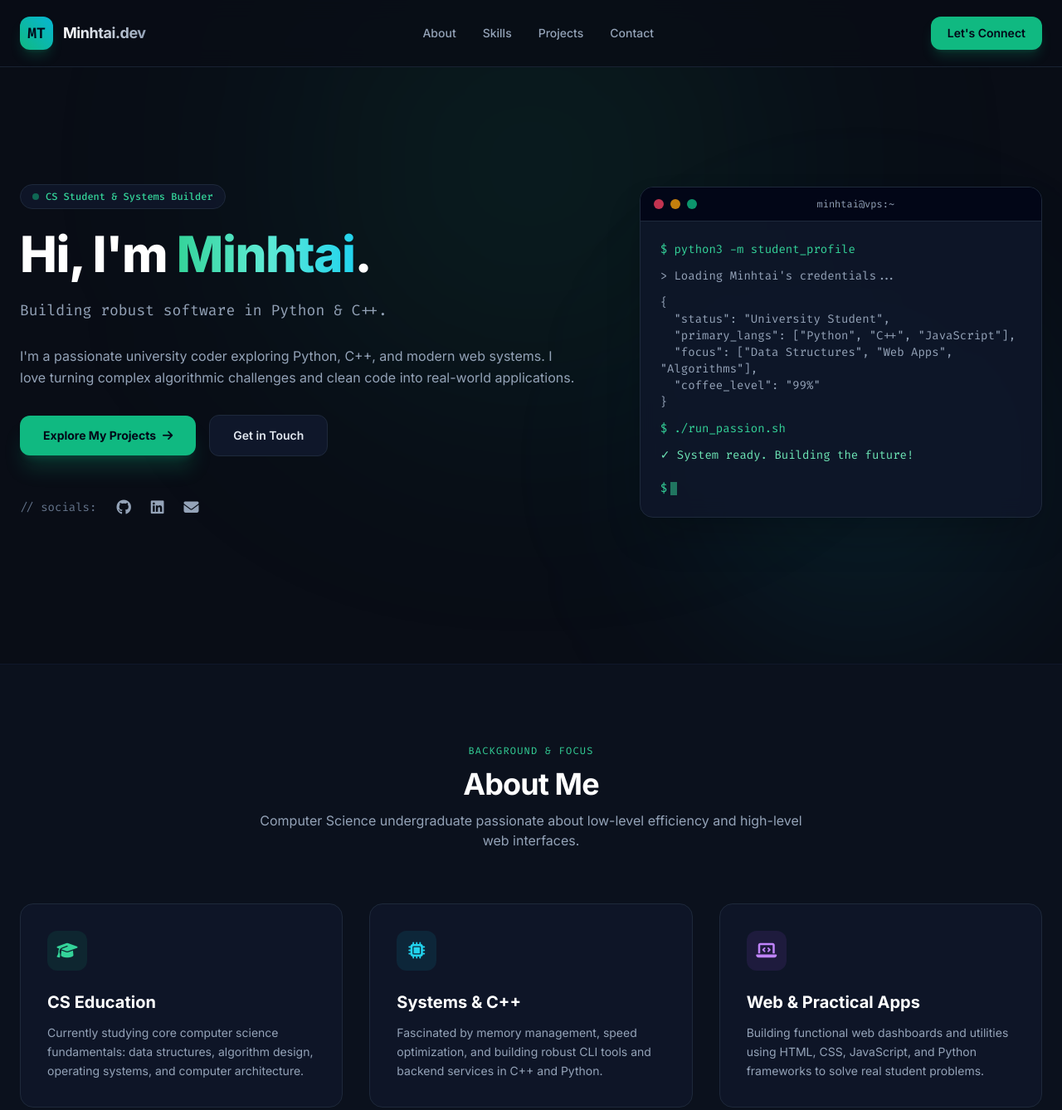
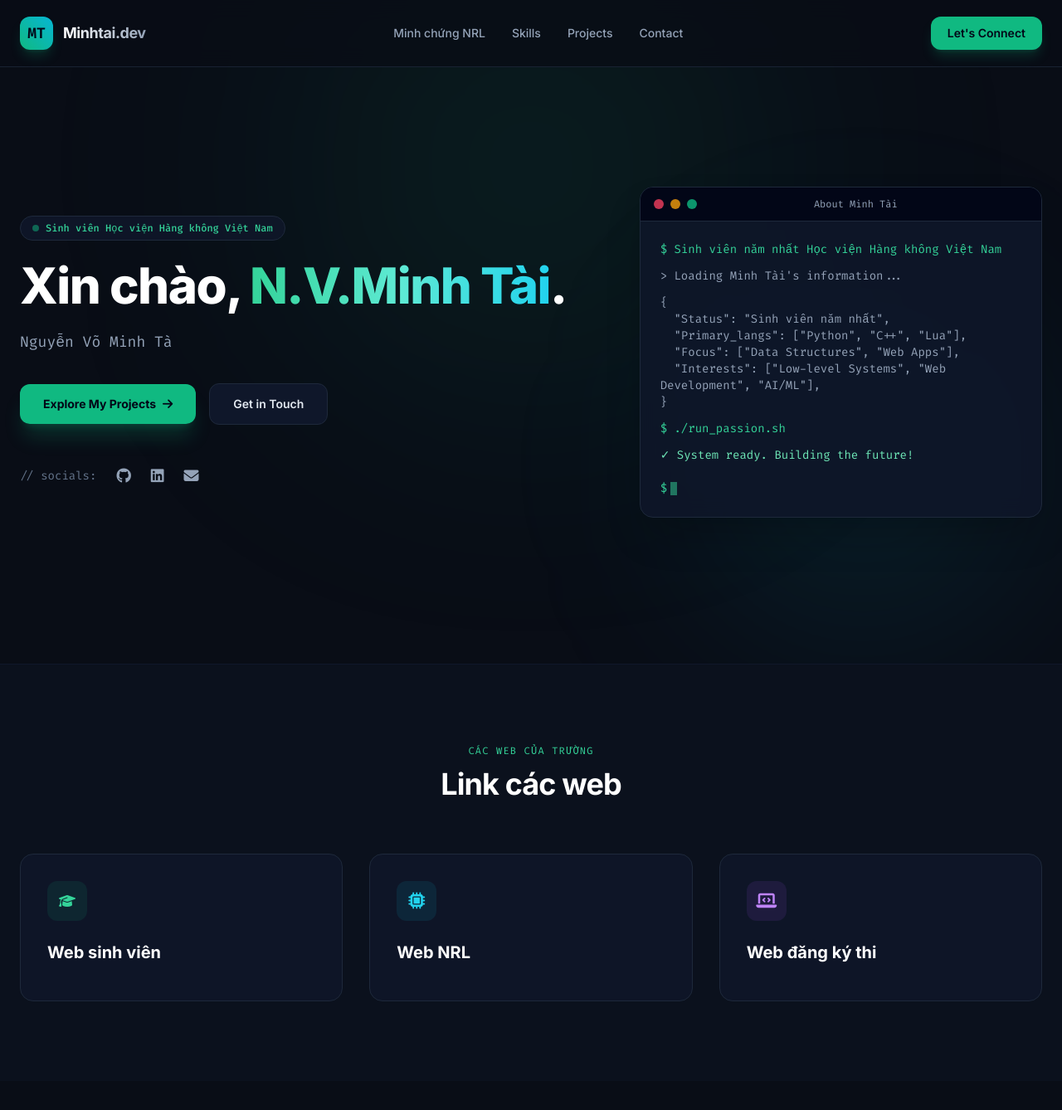
Before and after one commit to Jack-del-cloud/Jack-del-cloud.github.io, a plain HTML site: page index.html in a window 1280 px wide. Shown: the top 1338 px of the page at 83% size. Drawn offline with nearby package versions, Linux system fonts and the light colour scheme.

Commit message:
Update index.html with Vietnamese content

```diff
--- a/index.html
+++ b/index.html
@@ -3,7 +3,7 @@
 <head>
     <meta charset="UTF-8">
     <meta name="viewport" content="width=device-width, initial-scale=1.0">
-    <title>Minhtai — Software Engineer & CS Student</title>
+    <title>Minhtai — Sinh vien VAU</title>
     <!-- Tailwind CSS CDN -->
     <script src="https://cdn.tailwindcss.com"></script>
     <script>
@@ -69,7 +69,7 @@
 
             <!-- Desktop Nav Links -->
             <nav class="hidden md:flex items-center gap-8 text-sm font-medium text-slate-400">
-                <a href="#about" class="hover:text-emerald-400 transition-colors">About</a>
+                <a href="#about" class="hover:text-emerald-400 transition-colors">Minh chứng NRL</a>
                 <a href="#skills" class="hover:text-emerald-400 transition-colors">Skills</a>
                 <a href="#projects" class="hover:text-emerald-400 transition-colors">Projects</a>
                 <a href="#contact" class="hover:text-emerald-400 transition-colors">Contact</a>
@@ -88,7 +88,7 @@
 
         <!-- Mobile Navigation Drawer -->
         <div id="mobileMenu" class="hidden md:hidden bg-slate-900/95 border-b border-slate-800 px-6 py-6 space-y-4 shadow-xl backdrop-blur-md">
-            <a href="#about" class="block text-slate-300 hover:text-emerald-400 font-medium py-1">About</a>
+            <a href="#about" class="block text-slate-300 hover:text-emerald-400 font-medium py-1">Minh chứng NRL</a>
             <a href="#skills" class="block text-slate-300 hover:text-emerald-400 font-medium py-1">Skills</a>
             <a href="#projects" class="block text-slate-300 hover:text-emerald-400 font-medium py-1">Projects</a>
             <a href="#contact" class="block text-slate-300 hover:text-emerald-400 font-medium py-1">Contact</a>
@@ -104,16 +104,14 @@
             <div class="lg:col-span-7 space-y-6">
                 <div class="inline-flex items-center gap-2 px-3.5 py-1.5 rounded-full bg-slate-900/90 border border-slate-800 text-emerald-400 text-xs font-medium font-code">
                     <span class="w-2 h-2 rounded-full bg-emerald-500 animate-pulse"></span>
-                    CS Student & Systems Builder
+                    Sinh viên Học viện Hàng không Việt Nam
                 </div>
                 <h1 class="text-4xl sm:text-6xl font-extrabold tracking-tight text-white leading-tight">
-                    Hi, I'm <span class="bg-gradient-to-r from-emerald-400 via-teal-300 to-cyan-400 bg-clip-text text-transparent">Minhtai</span>.
+                    Xin chào, <span class="bg-gradient-to-r from-emerald-400 via-teal-300 to-cyan-400 bg-clip-text text-transparent">N.V.Minh Tài</span>.
                 </h1>
                 <p id="typedSubtitle" class="text-lg text-slate-400 max-w-2xl font-code h-8 text-emerald-300/95">
                     <!-- Dynamic typing text inserted via JS -->
                 </p>
-                <p class="text-slate-400 max-w-2xl leading-relaxed">
-                    I'm a passionate university coder exploring Python, C++, and modern web systems. I love turning complex algorithmic challenges and clean code into real-world applications.
                 </p>
                 <div class="flex flex-wrap items-center gap-4 pt-2">
                     <a href="#projects" class="px-7 py-3.5 rounded-xl bg-emerald-500 hover:bg-emerald-600 text-slate-950 font-bold text-sm shadow-xl shadow-emerald-500/20 transition-all flex items-center gap-2 group">
@@ -140,19 +138,20 @@
                             <span class="w-3 h-3 rounded-full bg-amber-500/80"></span>
                             <span class="w-3 h-3 rounded-full bg-emerald-500/80"></span>
                         </div>
-                        <span class="text-xs font-code text-slate-400">minhtai@vps:~</span>
+                        <span class="text-xs font-code text-slate-400">About Minh Tài</span>
                         <div class="w-4"></div>
                     </div>
                     <div class="p-6 font-code text-xs sm:text-sm text-slate-300 space-y-3">
-                        <p class="text-emerald-400">$ python3 -m student_profile</p>
-                        <p class="text-slate-400">> Loading Minhtai's credentials...</p>
+                        <p class="text-emerald-400">$ Sinh viên năm nhất Học viện Hàng không Việt Nam</p>
+                        <p class="text-slate-400">> Loading Minh Tài's information...</p>
                         <p class="text-slate-400">
                           {<br>
-                          &nbsp;&nbsp;"status": "University Student",<br>
-                          &nbsp;&nbsp;"primary_langs": ["Python", "C++", "JavaScript"],<br>
-                          &nbsp;&nbsp;"focus": ["Data Structures", "Web Apps", "Algorithms"],<br>
-                          &nbsp;&nbsp;"coffee_level": "99%"<br>
+                          &nbsp;&nbsp;"Status": "Sinh viên năm nhất",<br>
+                          &nbsp;&nbsp;"Primary_langs": ["Python", "C++", "Lua"],<br>
+                          &nbsp;&nbsp;"Focus": ["Data Structures", "Web Apps"],<br>
+                          &nbsp;&nbsp;"Interests": ["Low-level Systems", "Web Development", "AI/ML"],<br>
                           }
+
                         </p>
                         <p class="text-emerald-400">$ ./run_passion.sh</p>
                         <p class="text-emerald-300">✓ System ready. Building the future!</p>
@@ -169,40 +168,48 @@
     <section id="about" class="py-24 bg-slate-900/40 border-t border-slate-900 relative">
         <div class="max-w-7xl mx-auto px-6">
             <div class="text-center max-w-2xl mx-auto mb-16 space-y-3">
-                <h2 class="text-xs font-code uppercase tracking-widest text-emerald-400">Background & Focus</h2>
-                <h3 class="text-3xl sm:text-4xl font-bold text-white tracking-tight">About Me</h3>
-                <p class="text-slate-400">Computer Science undergraduate passionate about low-level efficiency and high-level web interfaces.</p>
+                <h2 class="text-xs font-code uppercase tracking-widest text-emerald-400">CÁC WEB CỦA TRƯỜNG</h2>
+                <h3 class="text-3xl sm:text-4xl font-bold text-white tracking-tight">Link các web</h3>
+                <p class="text-slate-400"></p>
             </div>
 
             <div class="grid grid-cols-1 md:grid-cols-3 gap-8">
-                <div class="bg-slate-900/80 border border-slate-800 p-8 rounded-2xl relative group hover:border-emerald-500/50 transition-all">
-                    <div class="w-12 h-12 rounded-xl bg-emerald-500/10 text-emerald-400 flex items-center justify-center text-xl mb-6 group-hover:scale-110 transition-transform">
-                        <i class="fa-solid fa-graduation-cap"></i>
-                    </div>
-                    <h4 class="text-xl font-bold text-white mb-3">CS Education</h4>
-                    <p class="text-slate-400 text-sm leading-relaxed">
-                        Currently studying core computer science fundamentals: data structures, algorithm design, operating systems, and computer architecture.
-                    </p>
-                </div>
+                <div class="bg-slate-900/80 border border-slate-800 p-8 rounded-2xl relative">
+    <!-- THÊM THẺ A Ở ĐÂY -->
+    <a href="https://sv.vau.edu.vn" target="_blank" class="block group">
+        <div class="w-12 h-12 rounded-xl bg-emerald-500/10 text-emerald-400 flex items-center justify-center mb-6">
+            <i class="fa-solid fa-graduation-cap"></i>
+        </div>
+        <h4 class="text-xl font-bold text-white mb-3 group-hover:text-emerald-400 transition-colors">Web sinh viên</h4>
+        <p class="text-slate-400 text-sm leading-relaxed">
+
+        </p>
+    </a>
+    <!-- ĐÓNG THẺ A Ở ĐÂY -->
+</div>
 
                 <div class="bg-slate-900/80 border border-slate-800 p-8 rounded-2xl relative group hover:border-cyan-500/50 transition-all">
+                    <a href="https://nrl.vau.edu.vn" target="_blank" class="block group">
                     <div class="w-12 h-12 rounded-xl bg-cyan-500/10 text-cyan-400 flex items-center justify-center text-xl mb-6 group-hover:scale-110 transition-transform">
                         <i class="fa-solid fa-microchip"></i>
                     </div>
-                    <h4 class="text-xl font-bold text-white mb-3">Systems & C++</h4>
+                    <h4 class="text-xl font-bold text-white mb-3 group-hover:text-cyan-400 transition-colors">Web NRL</h4>
                     <p class="text-slate-400 text-sm leading-relaxed">
-                        Fascinated by memory management, speed optimization, and building robust CLI tools and backend services in C++ and Python.
+
                     </p>
+                </a>
                 </div>
 
                 <div class="bg-slate-900/80 border border-slate-800 p-8 rounded-2xl relative group hover:border-purple-500/50 transition-all">
+                    <a href="https://thi.vau.edu.vn/dashboard" target="_blank" class="block group">
                     <div class="w-12 h-12 rounded-xl bg-purple-500/10 text-purple-400 flex items-center justify-center text-xl mb-6 group-hover:scale-110 transition-transform">
                         <i class="fa-solid fa-laptop-code"></i>
                     </div>
-                    <h4 class="text-xl font-bold text-white mb-3">Web & Practical Apps</h4>
+                    <h4 class="text-xl font-bold text-white mb-3 group-hover:text-purple-400 transition-colors">Web đăng ký thi</h4>
                     <p class="text-slate-400 text-sm leading-relaxed">
-                        Building functional web dashboards and utilities using HTML, CSS, JavaScript, and Python frameworks to solve real student problems.
+
                     </p>
+                </a>
                 </div>
             </div>
         </div>
@@ -496,9 +503,8 @@
         // Typing effect for subtitle
         const subtitleEl = document.getElementById('typedSubtitle');
         const phrases = [
-            "Building robust software in Python & C++.",
-            "Computer Science Student & Developer.",
-            "Creating efficient systems and web apps."
+            "Nguyễn Võ Minh Tài - 2008",
+            "Ngành QTKD - Quản trị hàng không (K26)",
         ];
         let phraseIdx = 0;
         let charIdx = 0;
```
